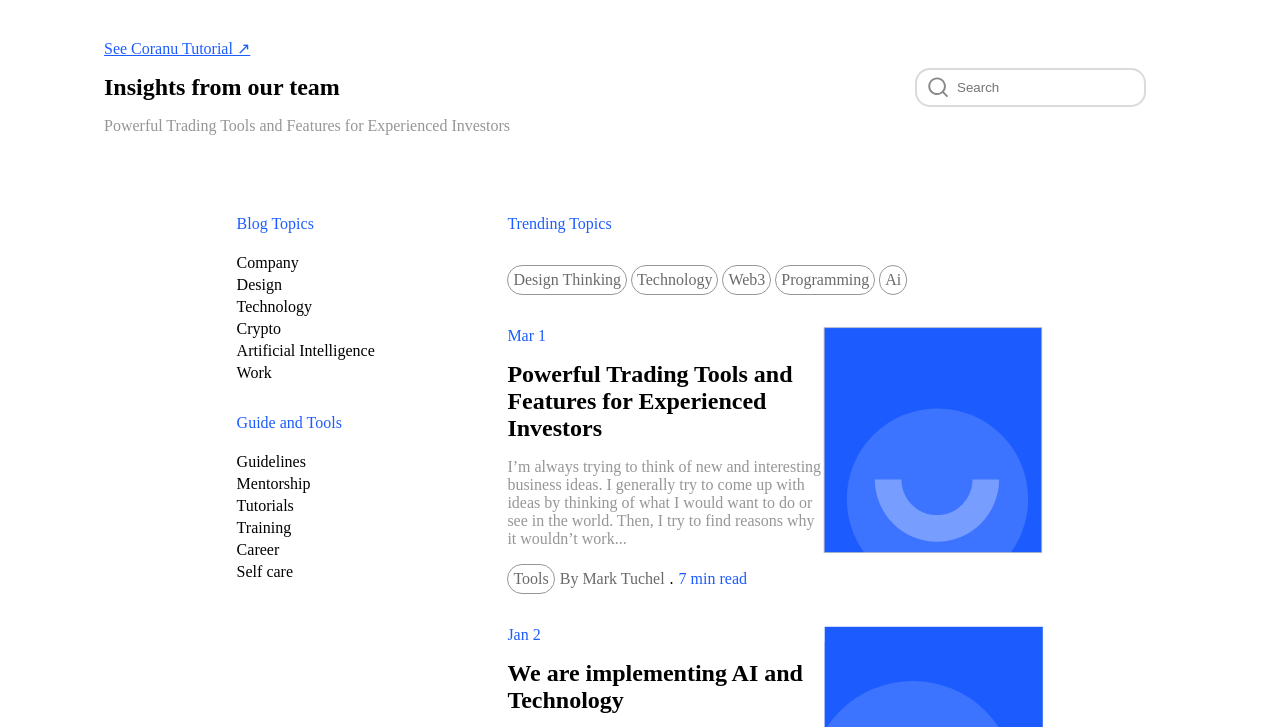
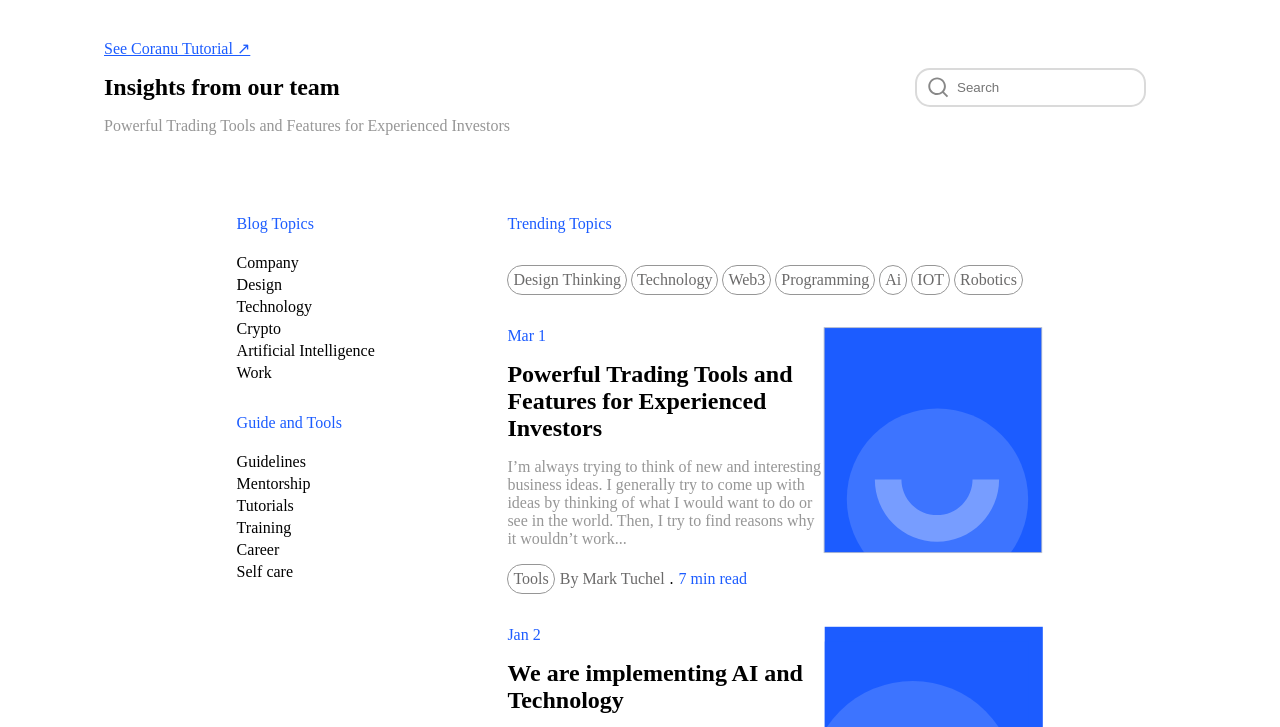
Before and after one commit to spykelionel/skye24blogui, a plain HTML site: page index.html in a window 1280 px wide. Shown: the part 64-791 px from the top of the page. Drawn offline with Linux system fonts and the light colour scheme.

Commit message:
minor update

```diff
--- a/base.css
+++ b/base.css
@@ -20,7 +20,7 @@ input {
 }
 
 ul a {
-  color: var(--color-secondary, #969696);
+  color: var(--color-secondary);
 }
 
 input:active,
--- a/script.js
+++ b/script.js
@@ -11,7 +11,15 @@ const topics = [
   "Work",
 ];
 
-const _topics = ["Design Thinking", "Technology", "Web3", "Programming", "Ai"];
+const _topics = [
+  "Design Thinking",
+  "Technology",
+  "Web3",
+  "Programming",
+  "Ai",
+  "IOT",
+  "Robotics",
+];
 
 const tools = [
   "Guidelines",
```
